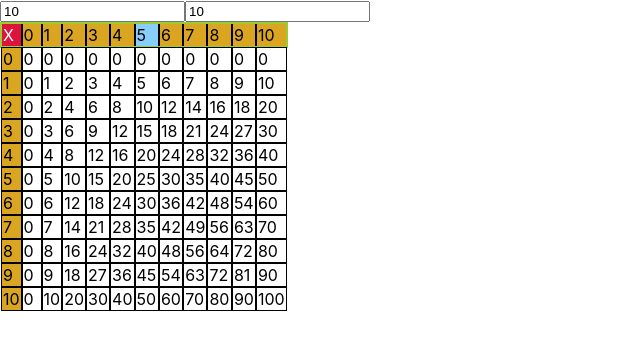
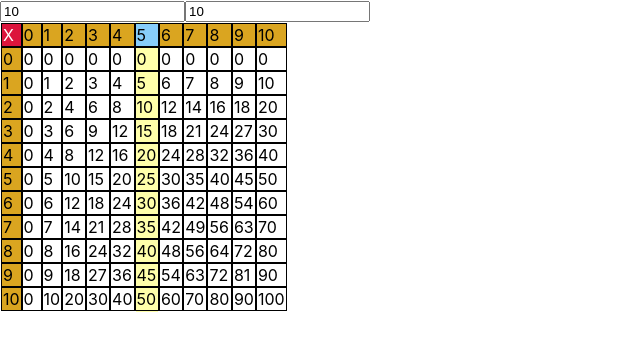
Before and after one commit to neotazman/multiplication-table, a React (Create React App) app: page / in a window 1280 px wide. In both pictures the pointer is over the element 143 px from the left and 35 px from the top of the page. Shown: the top 350 px of the page, without its empty margins (0-640 px from the left). Built offline with nearby package versions, Linux system fonts and the light colour scheme.

Commit message:
finally got it

```diff
--- a/src/index.css
+++ b/src/index.css
@@ -13,12 +13,8 @@ code {
 }
 
 /* Write your CSS here */
-table { /*not working right now*/
+table {
   box-sizing: border-box;
-}
-
-tr:hover {
-  outline: 2px solid yellowgreen;
 }
 
 /*to show the cells of the table */
@@ -27,16 +23,6 @@ td {
   height: 2vh;
   width: 2vh;
   padding: auto;
-}
-
-/*it's more difficult to highlight classes in css, still working on it*/
-.numberCell:nth-child(.numberCell:hover) {
-  outline: 2px solid orange;
-  background-color: crimson;
-}
-
-td:hover {
-  background-color: lightskyblue;
 }
 
 #firstRow {
@@ -51,3 +37,31 @@ td:first-child {
   background-color: crimson;
   color: white;
 }
+
+table {
+  overflow: hidden;
+}
+
+tr:hover {
+  background-color: #ffa;
+}
+
+td, th {
+  position: relative;
+}
+
+td:hover::after,
+th:hover::after {
+  content: "";
+  position: absolute;
+  background-color: #ffa;
+  left: 0;
+  top: -5000px;
+  height: 10000px;
+  width: 100%;
+  z-index: -1;
+}
+
+td:hover {
+  background-color: lightskyblue;
+}
```
